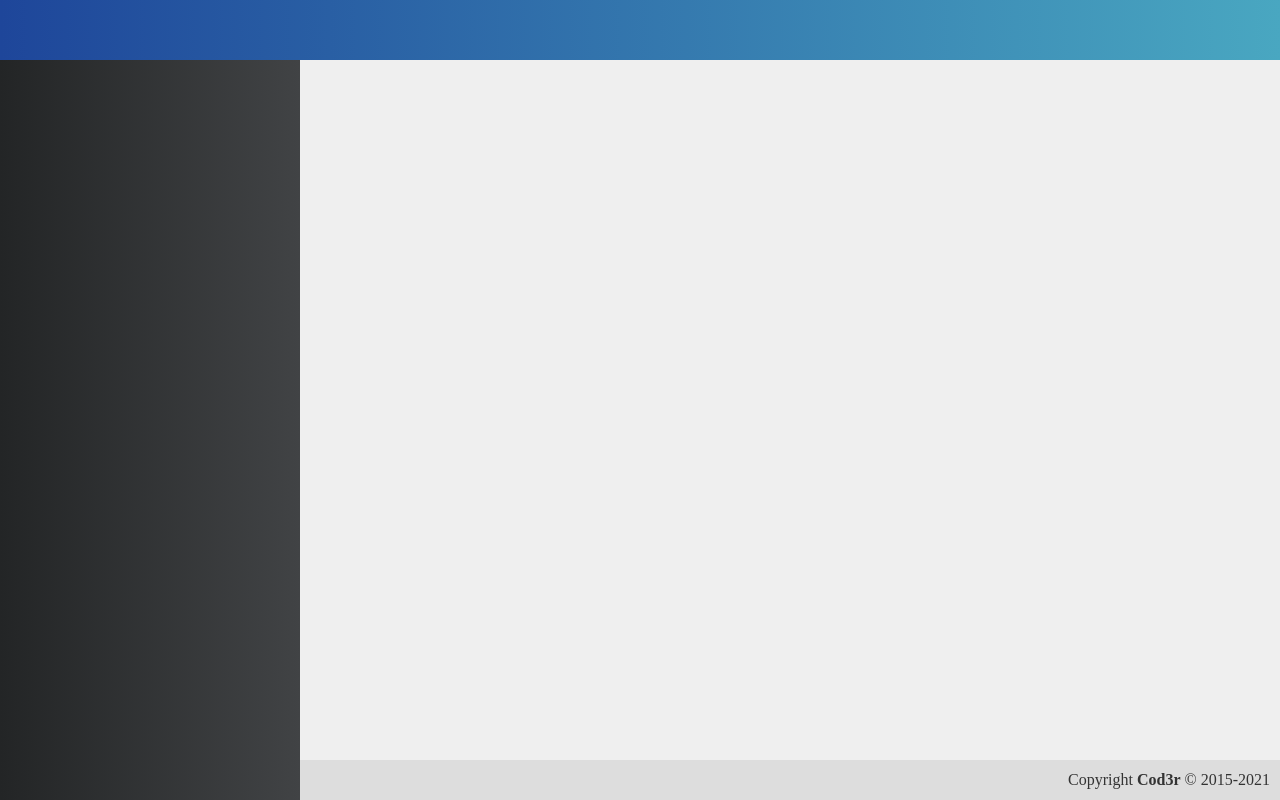
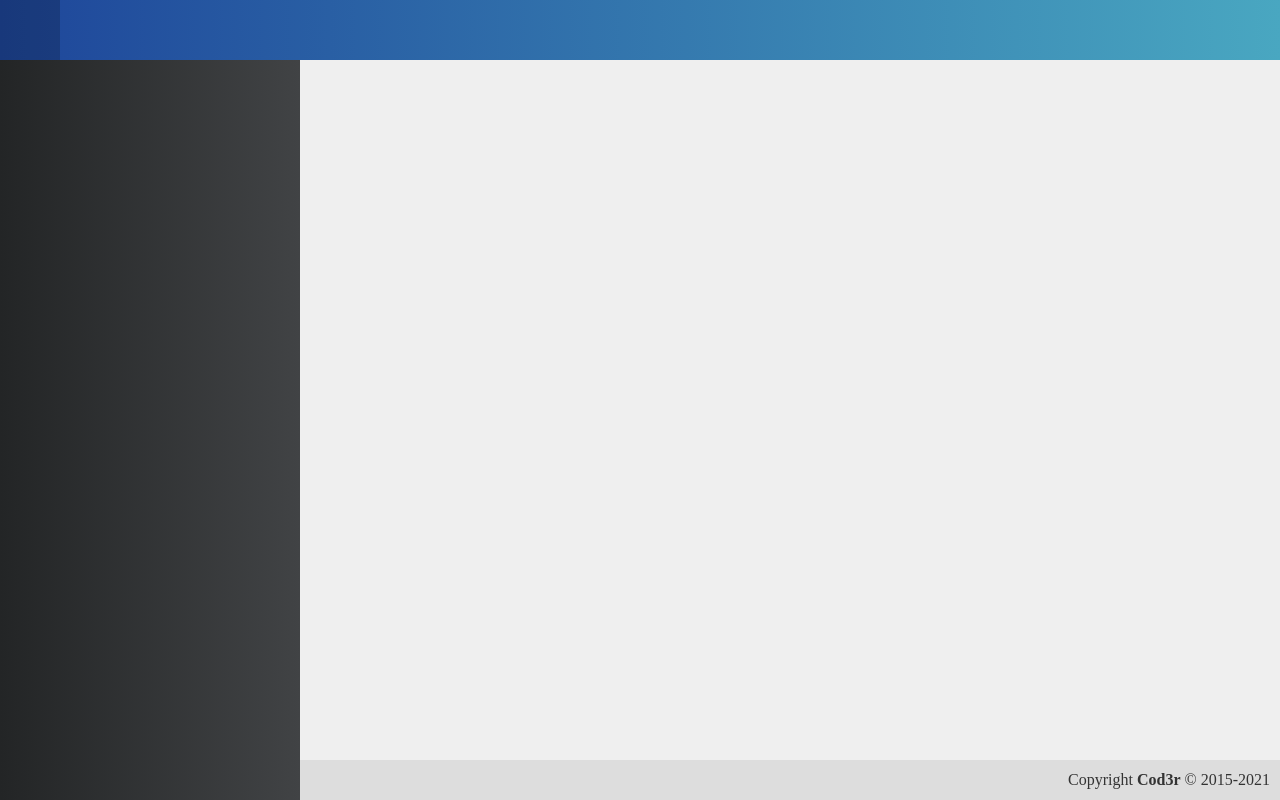
Before and after one commit to polyanetuag/knowledge, a Vue app in the folder versao-inicial/frontend/: page / in a window 1280 px wide. Built offline with nearby package versions, Linux system fonts and the light colour scheme.

Commit message:
header component

```diff
--- a/versao-inicial/frontend/src/components/template/Header.vue
+++ b/versao-inicial/frontend/src/components/template/Header.vue
@@ -1,10 +1,29 @@
 <template>
-  <header class="header"></header>
+  <header class="header">
+    <a class='toggle' @click="toggleMenu" v-if="!hideToggle">
+      <i class='fa fa-lg' :class="icon"></i>
+    </a>
+    <h1 class="title">{{ title }}</h1>
+  </header>
 </template>
 
 <script>
   export default {
-    name: 'Header'
+    name: 'Header',
+    props: {
+    title: String,
+    hideToggle: Boolean
+    },
+    computed: {
+      icon() {
+        return 'fa-angle-left'
+      }
+    },
+    methods: {
+      toggleMenu() {
+
+      }
+     }
   }
 </script>
 
@@ -16,4 +35,32 @@
     justify-content: center;
     align-items: center;
   }
+
+  .title {
+    font-size: 1.2rem;
+    color: #fff;
+    font-weight: 100;
+    flex-grow: 1;
+    text-align: center;
+  }
+
+  .title a {
+    color: #fff;
+    text-decoration: none;
+  }
+
+  header.header > a.toggle {
+    width: 60px;
+    height: 100%;
+    color: #fff;
+    justify-self: flex-start;
+    text-decoration: none;
+    display: flex;
+    justify-content: center;
+    align-items: center;
+  }
+
+  header.header > a.toggle:hover {
+    background: rgba(0,0,0,0.2);
+  }
 </style>
```
